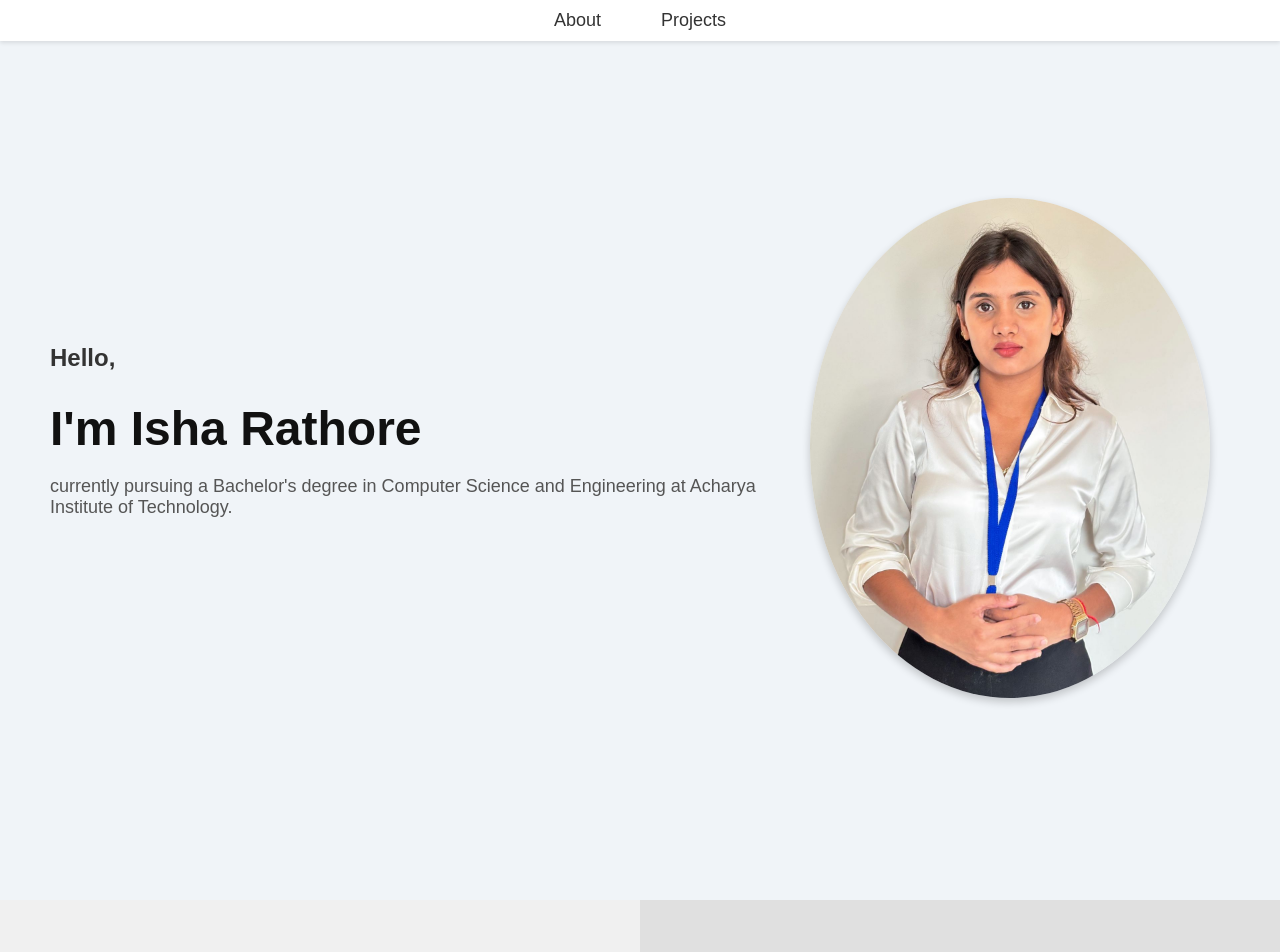
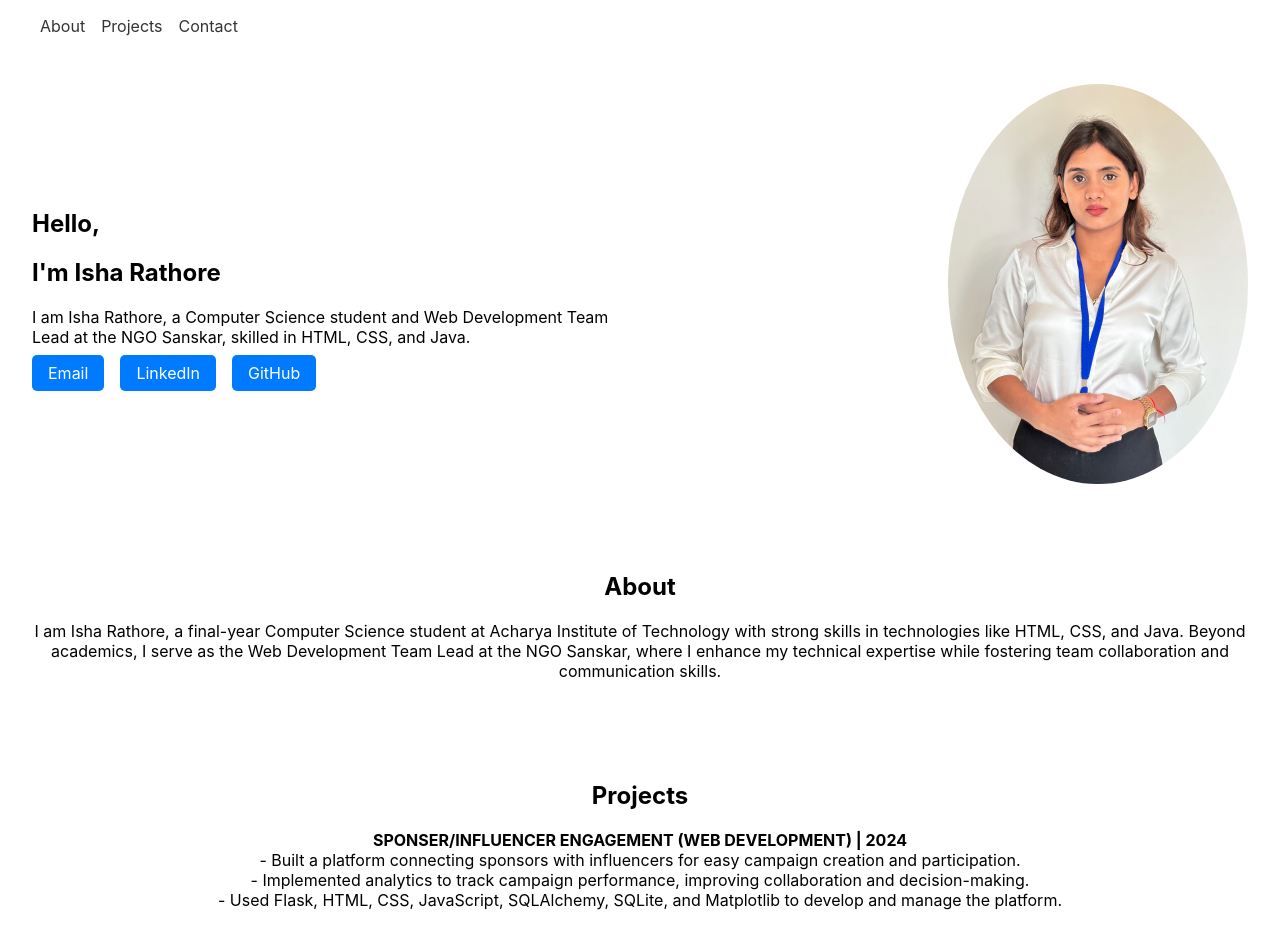
Before and after one commit to Rathoree-01/my-react-app, a React (Create React App) app: page / in a window 1280 px wide. Shown: the top 952 px of the page. Built offline with nearby package versions, Linux system fonts and the light colour scheme.

Commit message:
introduction banner and quick contact links

```diff
--- a/src/App.css
+++ b/src/App.css
@@ -1,153 +1,52 @@
-/* General styling */
-/* Reset basic margin and padding */
-body, html {
-  margin: 0;
-  padding: 0;
-  font-family: Arial, sans-serif;
+.hero {
+  display: flex;
+  align-items: center;
+  justify-content: space-between;
+  padding: 2rem;
 }
 
-/* Navigation Bar */
-header {
-  position: fixed;
-  top: 0;
-  left: 0;
-  width: 100%;
-  background-color: white;
-  box-shadow: 0 2px 4px rgba(0, 0, 0, 0.1);
-  padding: 10px 0;
-  z-index: 1000;
+.hero-content {
+  max-width: 50%;
+}
+
+.hero-image img {
+  max-width: 300px;
+  border-radius: 50%;
+}
+
+.quick-links {
+  margin-top: 1rem;
+}
+
+.contact-link {
+  margin-right: 1rem;
+  text-decoration: none;
+  color: white;
+  background-color: #007bff;
+  padding: 0.5rem 1rem;
+  border-radius: 5px;
+}
+
+.contact-link:hover {
+  background-color: #0056b3;
+}
+
+.section-contact, .section-about, .section-projects {
+  padding: 2rem;
+  text-align: center;
 }
 
 .nav-links {
+  list-style: none;
   display: flex;
-  justify-content: center;
-  list-style: none;
-  margin: 0;
-  padding: 0;
+  gap: 1rem;
 }
 
-.nav-links li {
-  margin: 0 20px;
-}
-
-.nav-links li a {
+.nav-links a {
   text-decoration: none;
-  font-size: 18px;
-  color: #333;
-  padding: 10px;
-  transition: color 0.3s ease;
-}
-
-.nav-links li a:hover {
-  color: #007bff;
-}
-
-/* Smooth scrolling CSS */
-html {
-  scroll-behavior: smooth;
-}
-
-/* Hero Section */
-.hero {
-  display: flex;
-  justify-content: space-between;
-  align-items: center;
-  padding: 100px 20px;
-  background-color: #f0f8ff;
-  min-height: 100vh;
-}
-.hero {
-  display: flex;
-  justify-content: center;
-  align-items: center;
-  padding: 50px;
-  background-color: #f0f4f8; /* Optional: Background color for the section */
-}
-
-.hero-content {
-  display: flex;
-  flex-direction: column;
-  justify-content: flex-start; /* Aligns content to the top */
-  text-align: left; /* Adjusts alignment of text */
-}
-
-.hero-content h2 {
-  margin-top: -20px;  /* Move the "Hello" text upwards */
-  font-size: 24px;    /* Adjust the font size */
-  color: #333;        /* Text color */
-}
-
-.hero-content h1 {
-  font-size: 48px;    /* Adjust font size for your name */
-  margin: 10px 0;     /* Space between the name and other content */
-  color: #111;        /* Text color */
-}
-
-.hero-content p.title {
-  font-size: 18px;    /* Adjust the font size of the paragraph */
-  color: #555;        /* Text color */
-  margin-top: 10px;   /* Space above the paragraph */
-}
-
-.hero h1 {
-  font-size: 48px;
-}
-
-.hero p {
-  font-size: 18px;
   color: #333;
 }
 
-/* CSS for the hero image */
-.hero-image img {
-  width: 400px;         /* Set the width to 200px to make it smaller */
-  height: 500px;         /* Maintain aspect ratio */
-  border-radius: 50%;   /* Keep the circular shape */
-  object-fit: cover;    /* Ensure the image covers the area evenly */
-  box-shadow: 0 4px 8px rgba(0, 0, 0, 0.2);  /* Add a slight shadow for a more polished look */
-  margin: 20px;         /* Add some spacing around the image */
+.nav-links a:hover {
+  color: #007bff;
 }
-
-
-/* About and Projects Section Styling */
-.section-about, .section-projects {
-  padding: 100px 20px;
-  min-height: 100vh;
-}
-
-.section-about {
-  background-color: #e6f7ff;
-}
-
-.section-projects {
-  background-color: #e0e0e0;
-}
-/* Container holding the About and Projects sections */
-.sections-container {
-  display: flex;          /* Use Flexbox to align sections horizontally */
-  justify-content: space-between;  /* Space between the sections */
-  align-items: stretch;   /* Stretch both sections to take equal height */
-  height: 100vh;          /* Full viewport height */
-}
-
-/* About section styling */
-.section-about {
-  flex: 1;                /* Flex-grow: take up equal space */
-  padding: 20px;
-  background-color: #f0f0f0;  /* Light background color for About */
-  display: flex;
-  flex-direction: column;
-  justify-content: center; /* Center content vertically */
-  align-items: center;     /* Center content horizontally */
-}
-
-/* Projects section styling */
-.section-projects {
-  flex: 1;
-  padding: 20px;
-  background-color: #e0e0e0;
-  display: flex;
-  flex-direction: column;
-  justify-content: center; /* Center content vertically */
-  align-items: center;     /* Center content horizontally */
-}
--- a/src/App.js
+++ b/src/App.js
@@ -7,7 +7,7 @@ function App() {
     <div className="App">
       <Header />
       <HeroSection />
-      <SectionsContainer />  {/* Add this below the HeroSection */}
+      <SectionsContainer /> {/* Add this below the HeroSection */}
     </div>
   );
 }
@@ -19,6 +19,7 @@ function Header() {
         <ul className="nav-links">
           <li><a href="#about">About</a></li>
           <li><a href="#projects">Projects</a></li>
+          <li><a href="#contact">Contact</a></li>
         </ul>
       </nav>
     </header>
@@ -31,8 +32,14 @@ function HeroSection() {
       <div className="hero-content">
         <h2>Hello,</h2>
         <h1>I'm Isha Rathore</h1>
-        <p className="title">currently pursuing a Bachelor's degree in Computer Science and Engineering at Acharya Institute of Technology.</p>
-
+        <p className="title">
+        I am Isha Rathore, a Computer Science student and Web Development Team Lead at the NGO Sanskar, skilled in HTML, CSS, and Java.
+        </p>
+        <div className="quick-links">
+          <a href="mailto:isharathore36@gmail.com" className="contact-link">Email</a>
+          <a href="https://www.linkedin.com/in/isha-rathore-18b1b4280" target="_blank" rel="noopener noreferrer" className="contact-link">LinkedIn</a>
+          <a href="https://github.com/Rathoree-01" target="_blank" rel="noopener noreferrer" className="contact-link">GitHub</a>
+        </div>
       </div>
       <div className="hero-image">
         <img src={heroImage} alt="Isha Rathore" />
@@ -43,9 +50,10 @@ function HeroSection() {
 
 function SectionsContainer() {
   return (
-    <div className="sections-container">  {/* Flex container for About and Projects */}
+    <div className="sections-container"> {/* Flex container for About and Projects */}
       <AboutSection />
       <ProjectsSection />
+      <ContactSection />
     </div>
   );
 }
@@ -54,7 +62,10 @@ function AboutSection() {
   return (
     <section id="about" className="section-about">
       <h1>About</h1>
-      <p> I am Isha Rathore, a final-year Computer Science student at Acharya Institute of Technology with strong skills in technologies like HTML, CSS, and Java. Beyond academics, I serve as the Web Development Team Lead at the NGO Sanskar, where I enhance my technical expertise while fostering team collaboration and communication skills.
+      <p>
+        I am Isha Rathore, a final-year Computer Science student at Acharya Institute of Technology with strong skills in
+        technologies like HTML, CSS, and Java. Beyond academics, I serve as the Web Development Team Lead at the NGO Sanskar,
+        where I enhance my technical expertise while fostering team collaboration and communication skills.
       </p>
     </section>
   );
@@ -64,10 +75,26 @@ function ProjectsSection() {
   return (
     <section id="projects" className="section-projects">
       <h1>Projects</h1>
-      <p>SPONSER/INFLUENCER ENGAGEMENT (WEB DEVELOPMENT) | 2024
--Built a platform connecting sponsors with influencers for easy campaign creation and participation.
-- Implemented analytics to track campaign performance, improving collaboration and decision-making.
- -Used Flask ,Html ,CSS ,JavaScript , SQLAlchemy , SQLite, and Matplotlib to develop and manage the platform.</p>
+      <p>
+        <strong>SPONSER/INFLUENCER ENGAGEMENT (WEB DEVELOPMENT) | 2024</strong><br />
+        - Built a platform connecting sponsors with influencers for easy campaign creation and participation.<br />
+        - Implemented analytics to track campaign performance, improving collaboration and decision-making.<br />
+        - Used Flask, HTML, CSS, JavaScript, SQLAlchemy, SQLite, and Matplotlib to develop and manage the platform.
+      </p>
+    </section>
+  );
+}
+
+function ContactSection() {
+  return (
+    <section id="contact" className="section-contact">
+      <h1>Contact</h1>
+      <p>Feel free to reach out to me for collaboration or inquiries.</p>
+      <div className="quick-links">
+        <a href="mailto:isharathore36@gmail.com" className="contact-link">Email</a>
+        <a href="https://www.linkedin.com/in/isha-rathore-18b1b4280" target="_blank" rel="noopener noreferrer" className="contact-link">LinkedIn</a>
+        <a href="https://github.com/Rathoree-01" target="_blank" rel="noopener noreferrer" className="contact-link">GitHub</a>
+      </div>
     </section>
   );
 }
```
